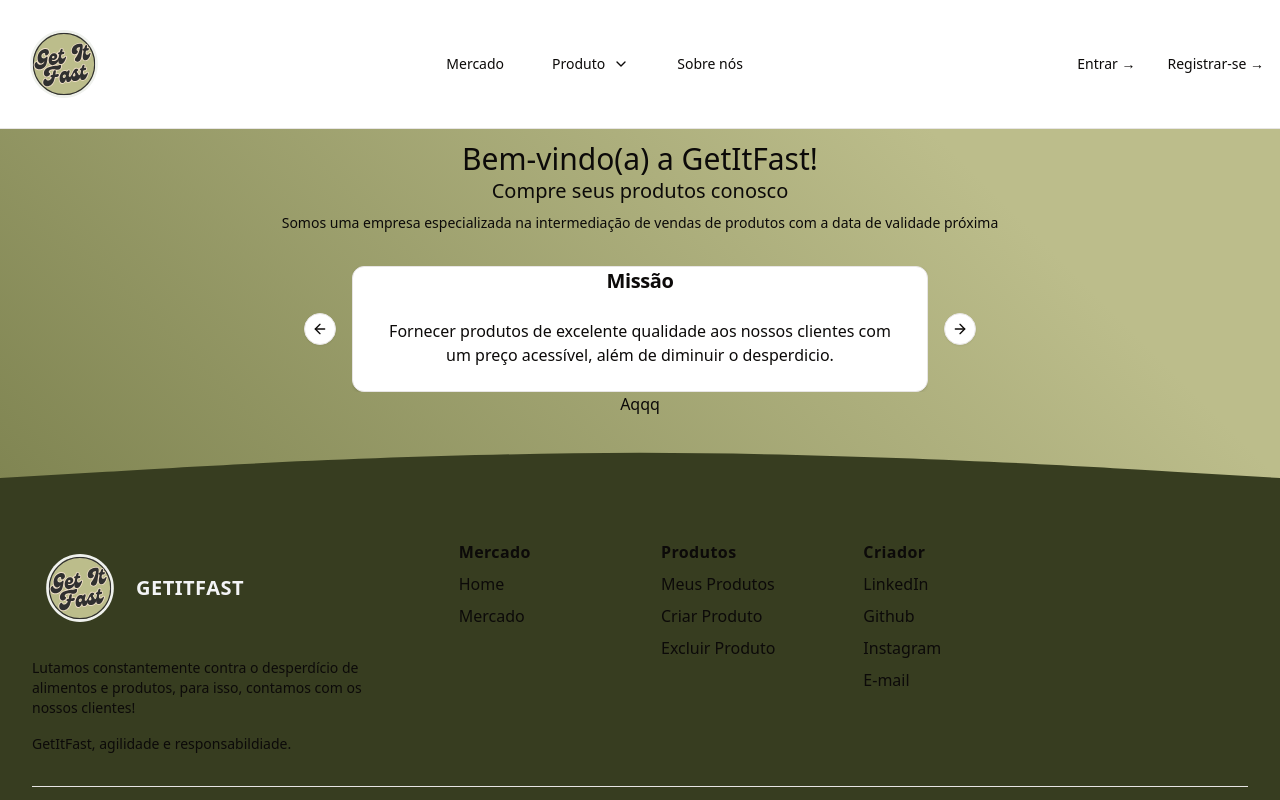
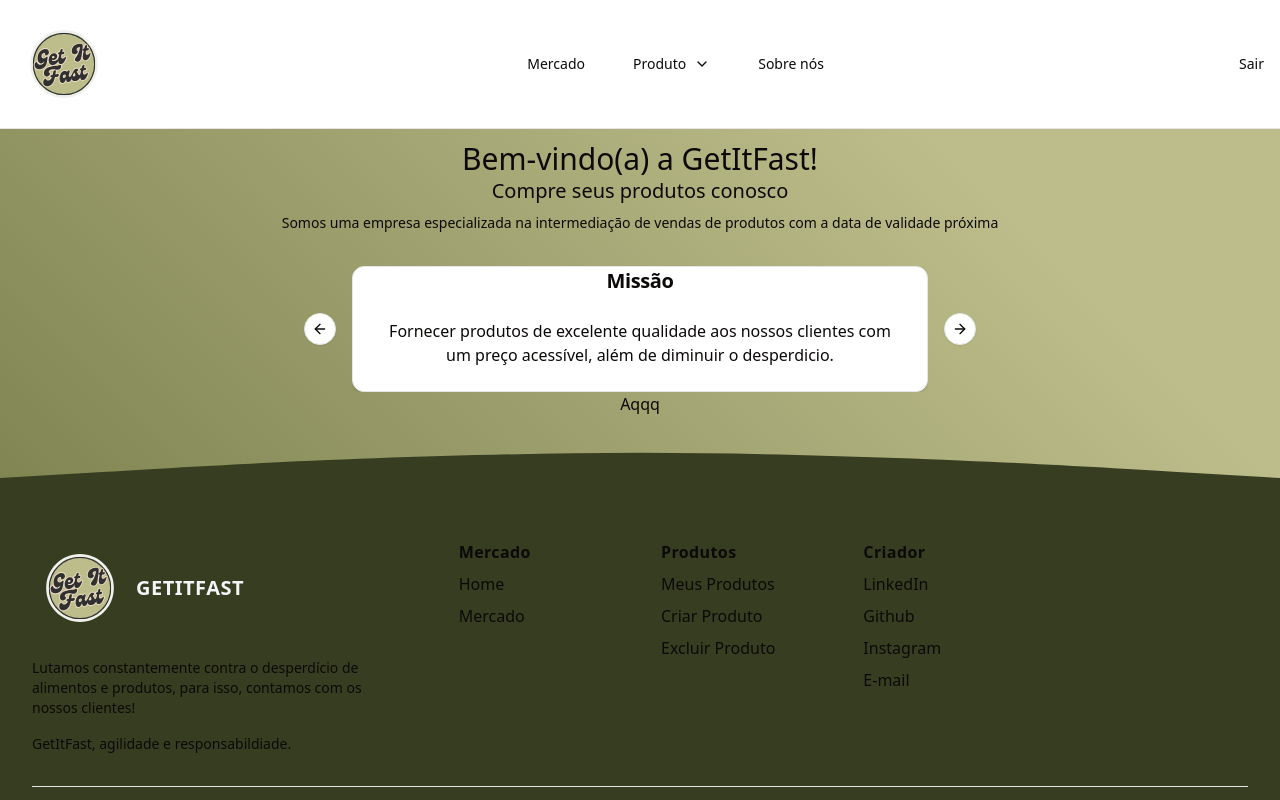
Before and after one commit to Allan-Araujo-Lima/get-it-fast-frontend, a React (Vite) app: page / in a window 1280 px wide. Built offline with nearby package versions, Linux system fonts and the light colour scheme; sample sign-in values are in the browser's storage.

Commit message:
feat: adding log out buttom when the user isn't' authenticated.

```diff
--- a/src/App.tsx
+++ b/src/App.tsx
@@ -22,7 +22,14 @@
         {
           path: "/",
           element: <Home />
-        }
+        },
+        {
+          path: "/mercado",
+          element:
+            <PrivateRoute>
+              <Mercado />
+            </PrivateRoute>
+        },
       ]
     },
     {
@@ -32,10 +39,6 @@
     {
       path: "/registro",
       element: <Registro />
-    },
-    {
-      path: "/mercado",
-      element: <Mercado />
     },
     {
       path: "/produto/novo",
--- a/src/components/header/index.tsx
+++ b/src/components/header/index.tsx
@@ -1,6 +1,6 @@
 'use client'
 
-import { useState } from 'react';
+import { useEffect, useState } from 'react';
 
 import { Button } from '../ui/button';
 import { Popover, PopoverContent, PopoverTrigger } from '../ui/popover';
@@ -28,6 +28,23 @@
 
 export const Header = () => {
     const [mobileMenuOpen, setMobileMenuOpen] = useState(false);
+    const [authenticated, setAuthenticated] = useState(false);
+
+    useEffect(() => {
+        const isAuthenticated = () => {
+            try {
+                const token = localStorage.getItem('accessToken');
+
+                if (!token) {
+                    setAuthenticated(true)
+                }
+            } catch (error) {
+                console.error("Erro ao buscar JWT")
+            }
+        }
+
+        isAuthenticated();
+    }, [])
 
     return (
         <header className="bg-white border-b">
@@ -75,6 +92,8 @@
                         Sobre nós
                     </a>
                 </div>
+                {
+                    authenticated ?
                         <div className='lg:flex items-center gap-8'>
                             <div className="hidden lg:flex">
                                 <a href="/login" className="text-sm font-medium hover:underline">
@@ -87,6 +106,15 @@
                                 </a>
                             </div>
                         </div>
+                        :
+                        <div className='lg:flex items-center gap-8'>
+                            <div className="hidden lg:flex">
+                                <a href="/login" className="text-sm font-medium hover:underline">
+                                    Sair
+                                </a>
+                            </div>
+                        </div>
+                }
                 <button
                     className="lg:hidden p-2"
                     onClick={() => setMobileMenuOpen(true)}
```
Lines whose indentation alone changed are shown as unchanged.
